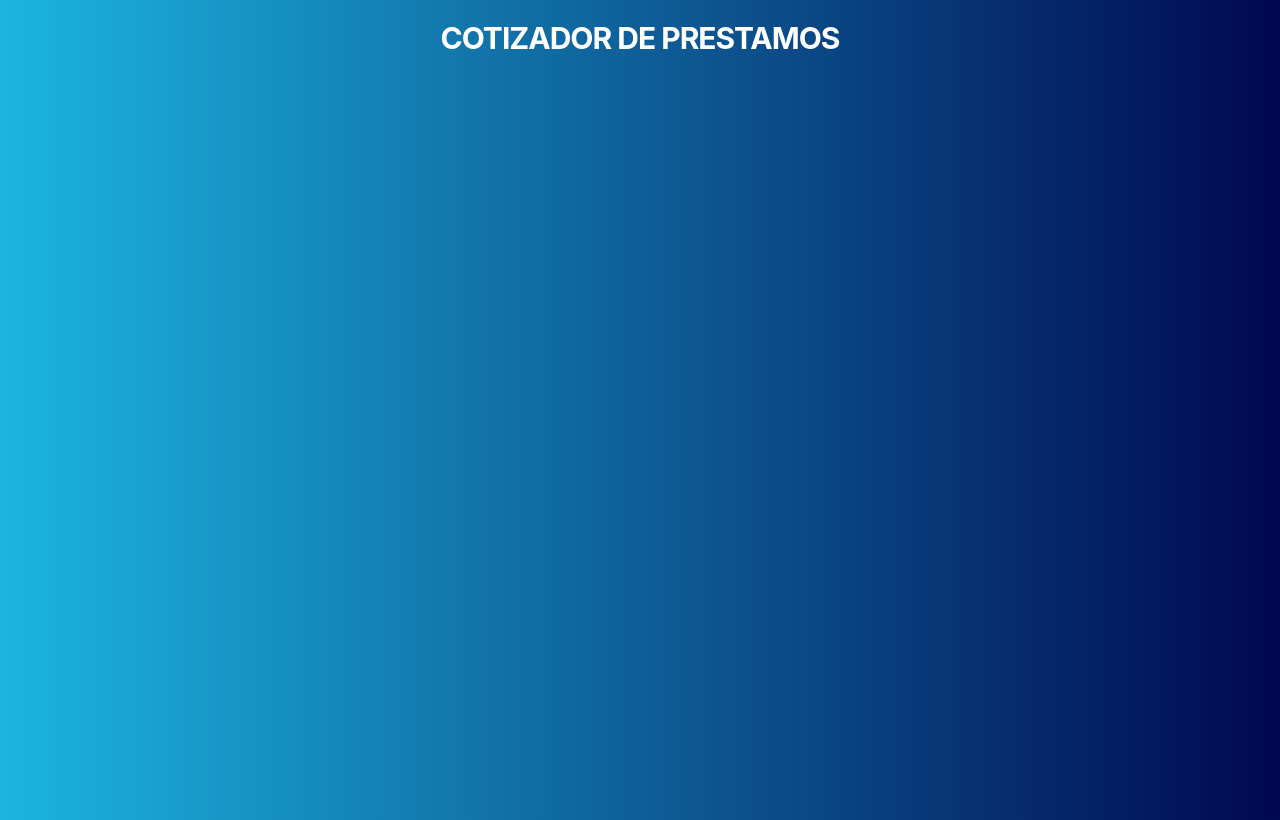
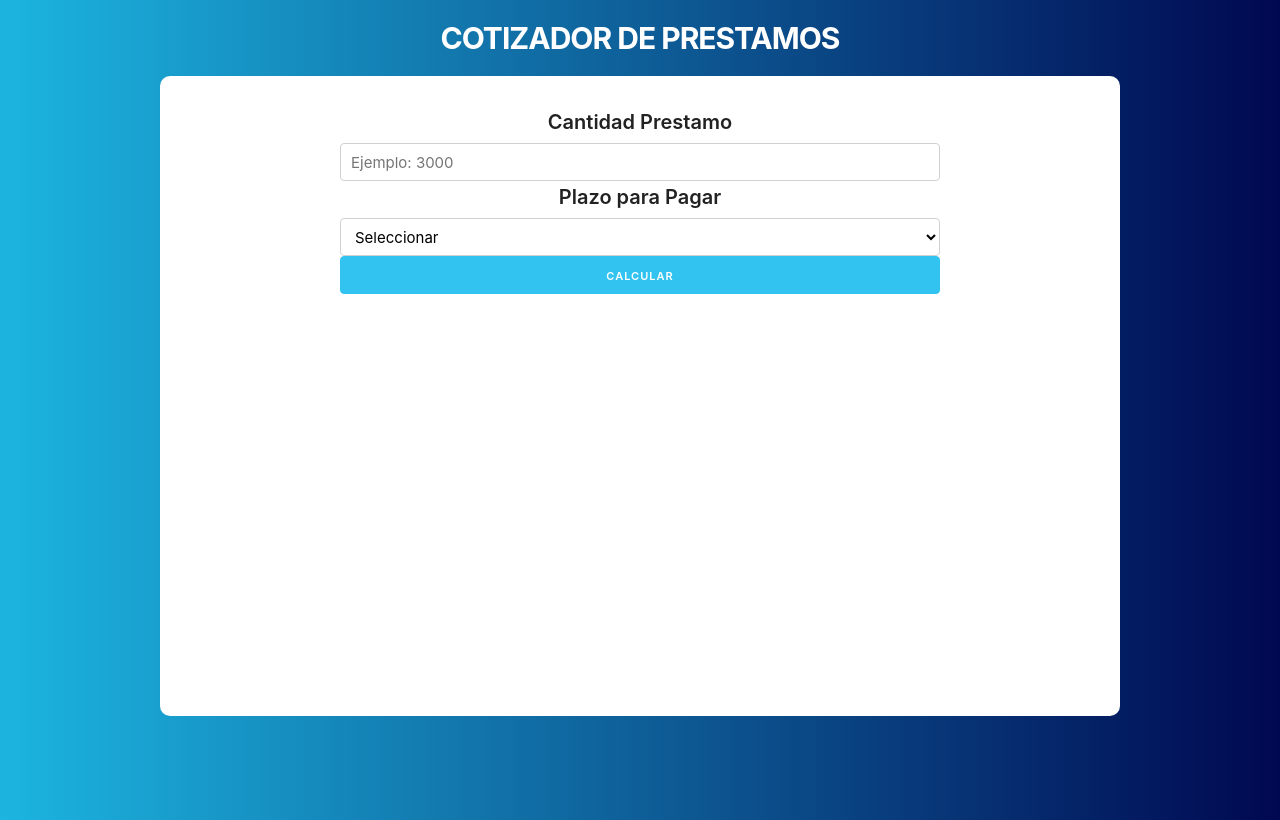
Before and after one commit to lerj2710/cotizador-de-prestamos, a React (Create React App) app: page / in a window 1280 px wide. Built offline with nearby package versions, Linux system fonts and the light colour scheme.

Commit message:
se agrego lo que usuari ve

```diff
--- a/src/App.js
+++ b/src/App.js
@@ -1,5 +1,6 @@
 import React, { Fragment } from 'react';
 import Header from "./componentes/header";
+import Formulario from './componentes/formulario';
 
 function App() {
   return (
@@ -7,6 +8,9 @@ function App() {
       <Header
          titulo ="Cotizador de Prestamos"
       />
+      <div className="container">
+        <Formulario/>
+      </div>
     </Fragment>
   );
 }
--- a/src/componentes/formulario.js
+++ b/src/componentes/formulario.js
@@ -0,0 +1,39 @@
+import React from 'react';
+
+const Formulario = () => {
+    return (
+        <form>
+            <div className="row">
+                <div>
+                    <label>Cantidad Prestamo</label>
+                    <input
+                        className="u-full-width"
+                        type="number"
+                        placeholder="Ejemplo: 3000"
+                    />
+                </div>
+                <div>
+                    <label>Plazo para Pagar</label>
+                    <select
+                        className="u-full-width"
+                    >
+                        <option value="">Seleccionar</option>
+                        <option value="3">3 meses</option>
+                        <option value="6">6 meses</option>
+                        <option value="12">12 meses</option>
+                        <option value="24">24 meses</option>
+                    </select>
+                </div>
+                <div>
+                    <input
+                        type="submit"
+                        value="Calcular"
+                        className="button-primary u-full-width"
+                    />
+                </div>
+            </div>
+        </form>
+     );
+}
+
+export default Formulario;
```
